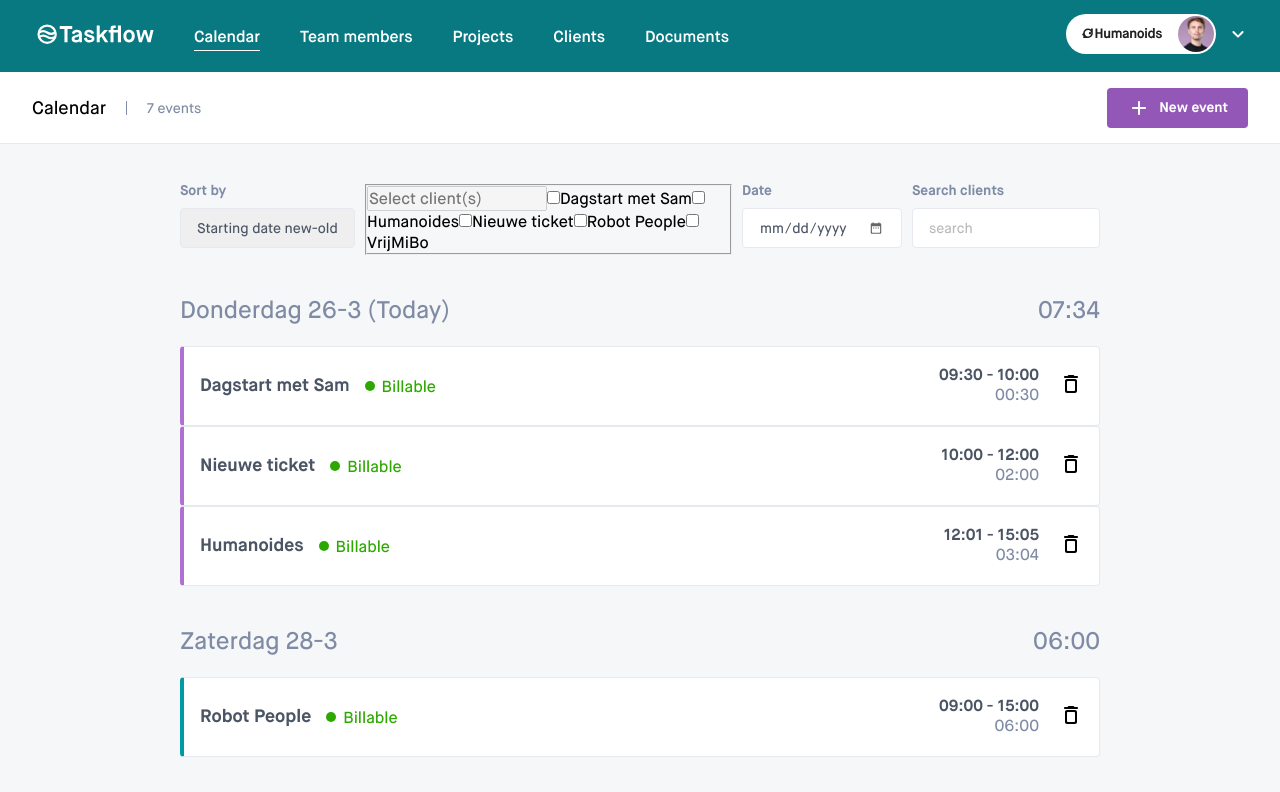
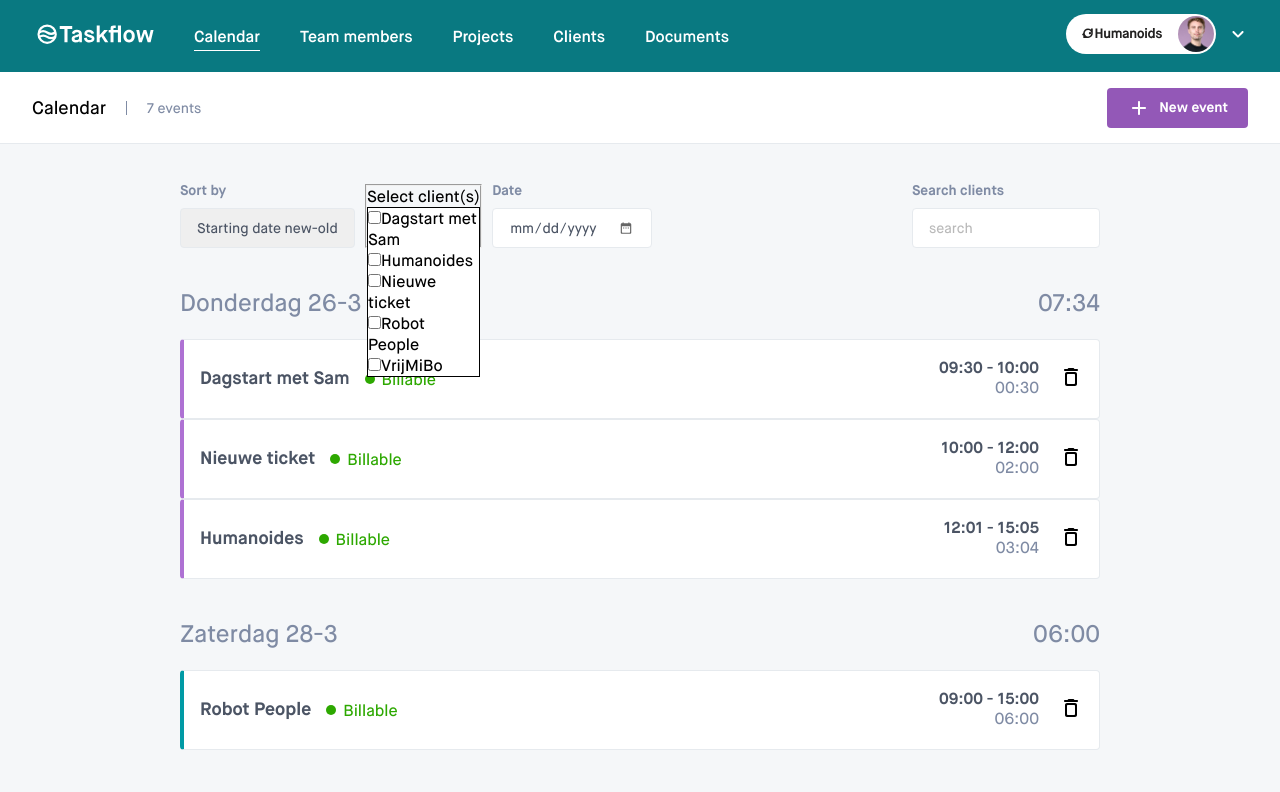
Before and after one commit to humanoidsbv/taskflow-jasper, a Next.js app: page / in a window 1280 px wide. Shown: the top 792 px of the page. Built offline with nearby package versions, Linux system fonts and the light colour scheme; data requests are answered from the project's data file.

Commit message:
Start on dialog styling checkbox

```diff
--- a/src/components/filters/CalendarFilters.tsx
+++ b/src/components/filters/CalendarFilters.tsx
@@ -9,6 +9,7 @@ import { SelectField } from "../input-field/SelectField";
 import { sortByOptions } from "@/services/translations";
 
 import styles from "./CalendarFilters.module.css";
+import { CheckboxField } from "../input-field/CheckboxField";
 
 interface CalendarFiltersProps {
   clients: string[];
@@ -19,6 +20,13 @@ export const CalendarFilters = ({ clients }: CalendarFiltersProps) => {
 
   const router = useRouter();
   const pathName = usePathname();
+
+  const updateClient = (value: string, remove: boolean) => {
+    return updateParams(
+      "client",
+      formatSearchParamList("client", value, remove),
+    );
+  };
 
   const formatSearchParamList = (
     name: string,
@@ -71,34 +79,11 @@ export const CalendarFilters = ({ clients }: CalendarFiltersProps) => {
           </option>
         ))}
       </SelectField>
-      <fieldset>
-        <input
-          name="client"
-          type="text"
-          placeholder="Select client(s)"
-          disabled
-        />
-        {clients.map((option) => (
-          <label key={option}>
-            <input
-              type="checkbox"
-              name="client"
-              value={option}
-              onChange={(e) =>
-                updateParams(
-                  e.currentTarget.name,
-                  formatSearchParamList(
-                    e.currentTarget.name,
-                    e.currentTarget.value,
-                    !e.currentTarget.checked,
-                  ),
-                )
-              }
-            />
-            {option}
-          </label>
-        ))}
-      </fieldset>
+      <CheckboxField
+        options={clients}
+        name="client"
+        onCheckClient={updateClient}
+      />
       <InputField
         name="date"
         type="date"
--- /dev/null
+++ b/src/components/input-field/CheckboxField.tsx
@@ -0,0 +1,50 @@
+import { useRef } from "react";
+
+import styles from "./InputField.module.css";
+
+interface CheckboxFieldProps extends React.InputHTMLAttributes<HTMLInputElement> {
+  options?: string[];
+  name: string;
+  onCheckClient: (value: string, remove: boolean) => void;
+}
+
+export const CheckboxField = ({
+  options,
+  name,
+  onCheckClient,
+  ...props
+}: CheckboxFieldProps) => {
+  const dialogRef = useRef<HTMLDialogElement>(null);
+  return (
+    <fieldset className={styles.dropdown}>
+      <button
+        className={styles.selectBox}
+        onClick={() => dialogRef.current?.show()}
+      >
+        Select client(s)
+      </button>
+      <dialog
+        className={styles.layover}
+        ref={dialogRef}
+        onMouseDown={(e) =>
+          e.target === dialogRef.current && dialogRef.current.close()
+        }
+      >
+        {options &&
+          options.map((option) => (
+            <label key={option}>
+              <input
+                type="checkbox"
+                name="client"
+                value={option}
+                onChange={(e) =>
+                  onCheckClient(option, !e.currentTarget.checked)
+                }
+              />
+              {option}
+            </label>
+          ))}
+      </dialog>
+    </fieldset>
+  );
+};
--- a/src/components/input-field/InputField.module.css
+++ b/src/components/input-field/InputField.module.css
@@ -47,3 +47,15 @@
   font-size: var(--font-x-small);
   font-weight: 700;
 }
+
+.dropdown {
+  position: relative;
+}
+
+.layover {
+  display: flex;
+  flex-direction: column;
+  background-color: white;
+  border: 1px solid black;
+  z-index: 1;
+}
```
